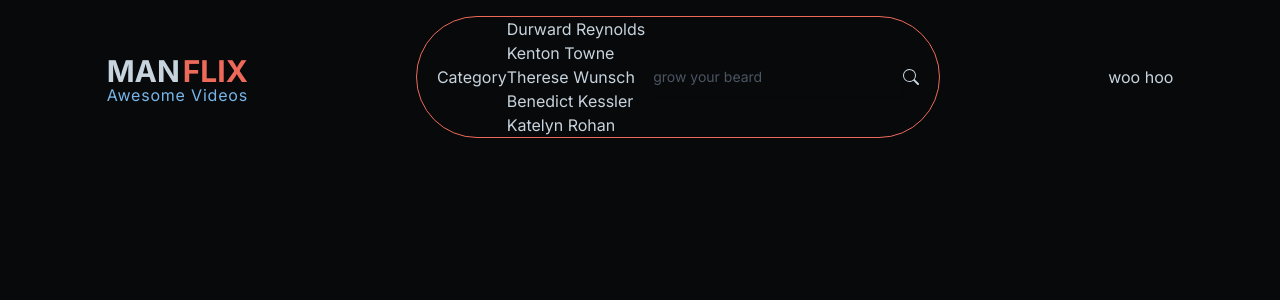
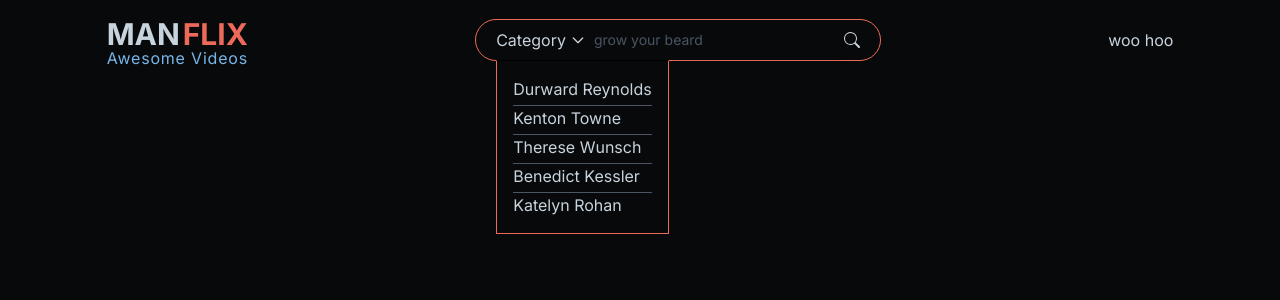
Before and after one commit to sohanemon/manflix, a Next.js app: page / in a window 1280 px wide. Both pictures are taken after a click on the button "Category". Shown: the top 300 px of the page. Built offline with nearby package versions, Linux system fonts and the light colour scheme.

Commit message:
search done

```diff
--- a/src/components/search.tsx
+++ b/src/components/search.tsx
@@ -1,11 +1,12 @@
 'use client';
-import { BsSearch } from 'react-icons/bs';
+import { Listbox } from '@headlessui/react';
 import { useState } from 'react';
-import { Listbox } from '@headlessui/react';
+import { BsChevronDown, BsSearch } from 'react-icons/bs';
+import { HiOutlineChevronDown } from 'react-icons/hi';
 
 export default function Search() {
   return (
-    <div className='flex items-center px-5 border border-gray-600 focus-within:border-primary rounded-full group'>
+    <div className='flex items-center relative px-5 border border-gray-600 focus-within:border-primary rounded-full group'>
       <CategorySelect />
       <Input />
     </div>
@@ -45,11 +46,17 @@ const CategorySelect = () => {
 
   return (
     <Listbox value={selectedTag} onChange={setSelectedTag}>
-      <Listbox.Button>{selectedTag || 'Category'}</Listbox.Button>
+      <Listbox.Button className={'flex items-center gap-1'}>
+        {selectedTag || 'Category'} <HiOutlineChevronDown />
+      </Listbox.Button>
 
-      <Listbox.Options>
+      <Listbox.Options className='absolute top-full space-y-1  divide-y-[1pt] divide-gray-600 border-primary border-t-black border p-4'>
         {tags.map((tag) => (
-          <Listbox.Option key={tag.id} value={tag.name}>
+          <Listbox.Option
+            className={'cursor-pointer'}
+            key={tag.id}
+            value={tag.name}
+          >
             {tag.name}
           </Listbox.Option>
         ))}
```
